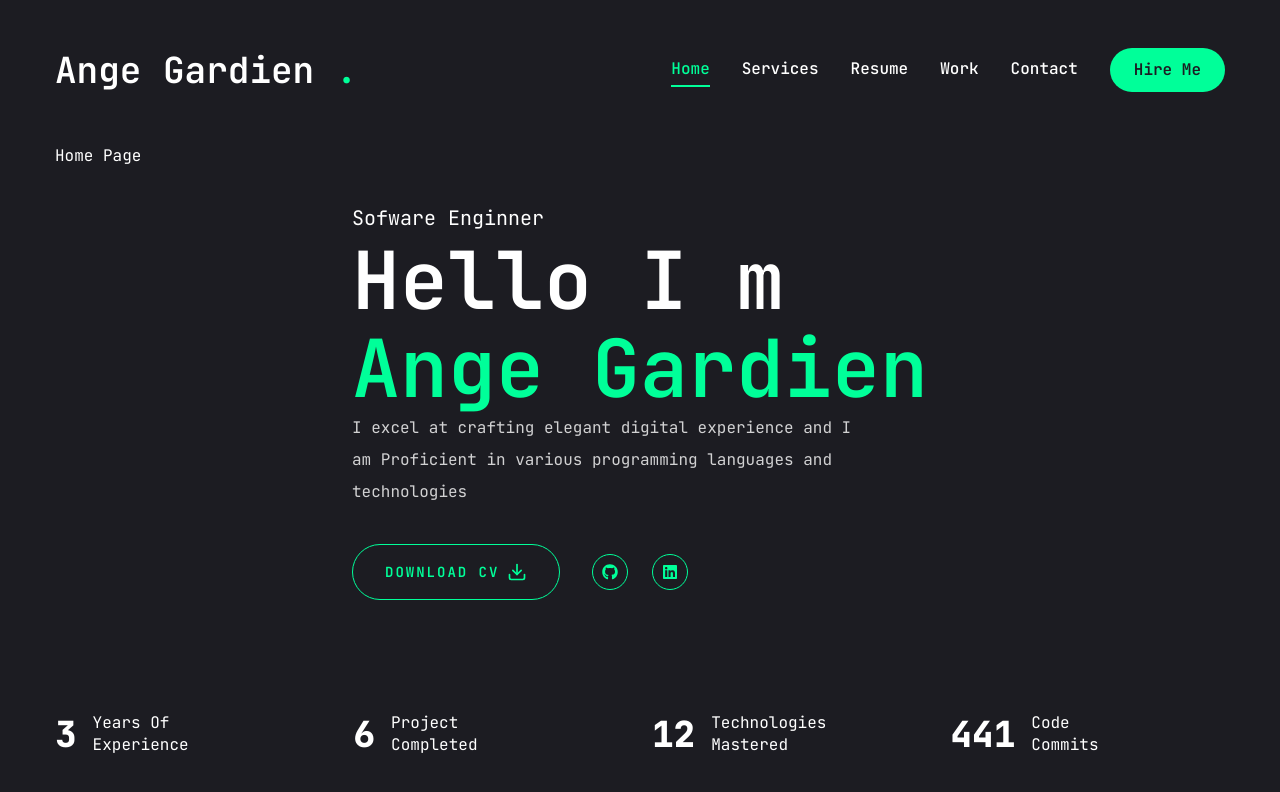
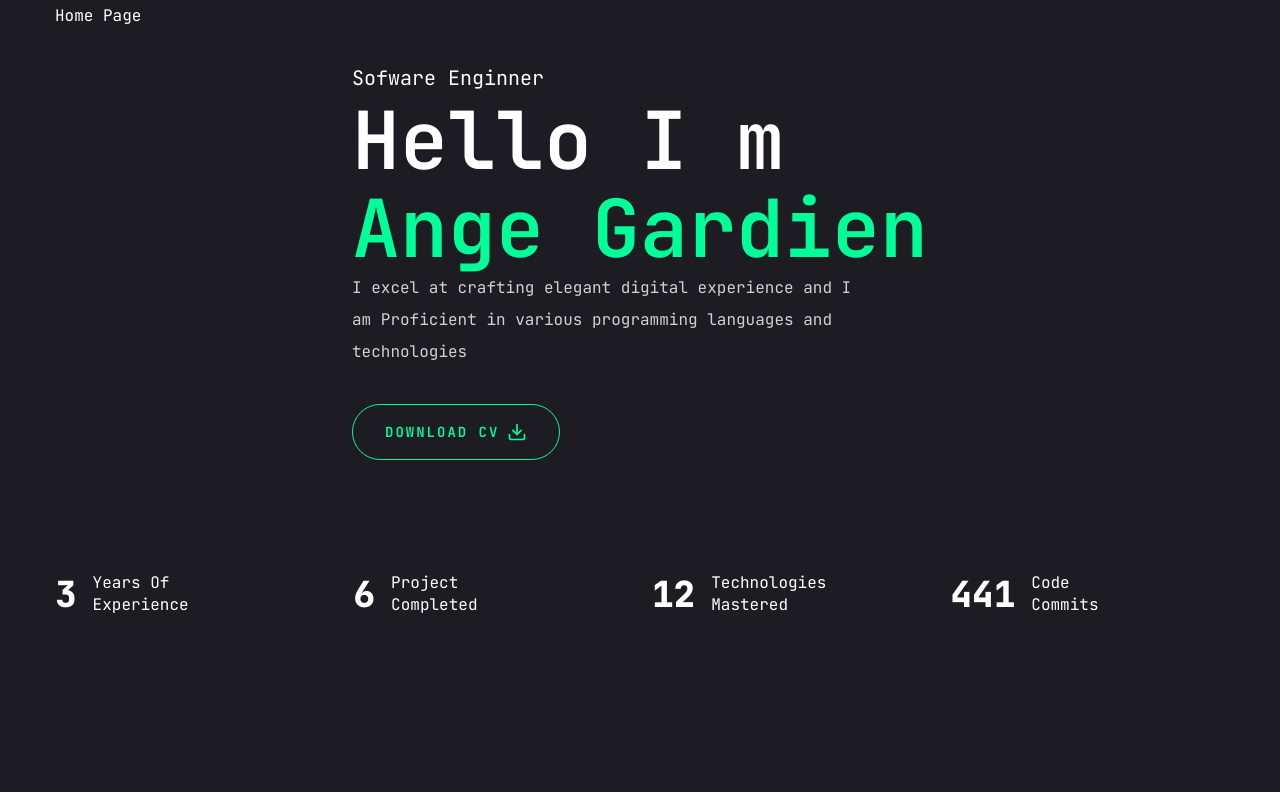
Before and after one commit to ange-gardien1/Portfolion, a Next.js app: page / in a window 1280 px wide. Shown: the top 792 px of the page. Built offline with nearby package versions, Linux system fonts and the light colour scheme.

Commit message:
working on my

```diff
--- a/app/layout.jsx
+++ b/app/layout.jsx
@@ -1,7 +1,7 @@
 import localFont from "next/font/local";
 import { JetBrains_Mono } from "next/font/google";
 import "./globals.css";
-import Header from "../components/header";
+// import Header from "../components/header";
 import PageTransition from "@/components/PageTransition";
 import StairTransition from "@/components/StairTransition";
 
@@ -25,7 +25,7 @@ export default function RootLayout({ children }) {
   return (
     <html lang="en">
       <body className={jetbrainsMono.variable}>
-        <Header />
+        {/* <Header /> */}
         <StairTransition />
         <PageTransition>{children}</PageTransition>
       </body>
--- a/app/page.jsx
+++ b/app/page.jsx
@@ -1,5 +1,5 @@
-import Photo from "@/components/photo";
-import Social from "@/components/social";
+// import Photo from "@/components/photo";
+// import Social from "@/components/social";
 import Stats from "@/components/Stats";
 import { Button } from "@/components/ui/button";
 import { FiDownload } from "react-icons/fi";
@@ -32,12 +32,12 @@ export const Home = () => {
                 <FiDownload className="text-xl" />
               </Button>
               <div className="mb-8 xl:mb-0">
-                <Social
+                {/* <Social
                   containerStyles="flex gap-6"
                   iconStyles="w-9 h-9 border border-accent rounded-full flex justify-center
                    items-center text-accent text-base
                   hover:bg-accent hover:text-primary hover:transition-all duration-500"
-                />
+                /> */}
               </div>
             </div>
           </div>
```
